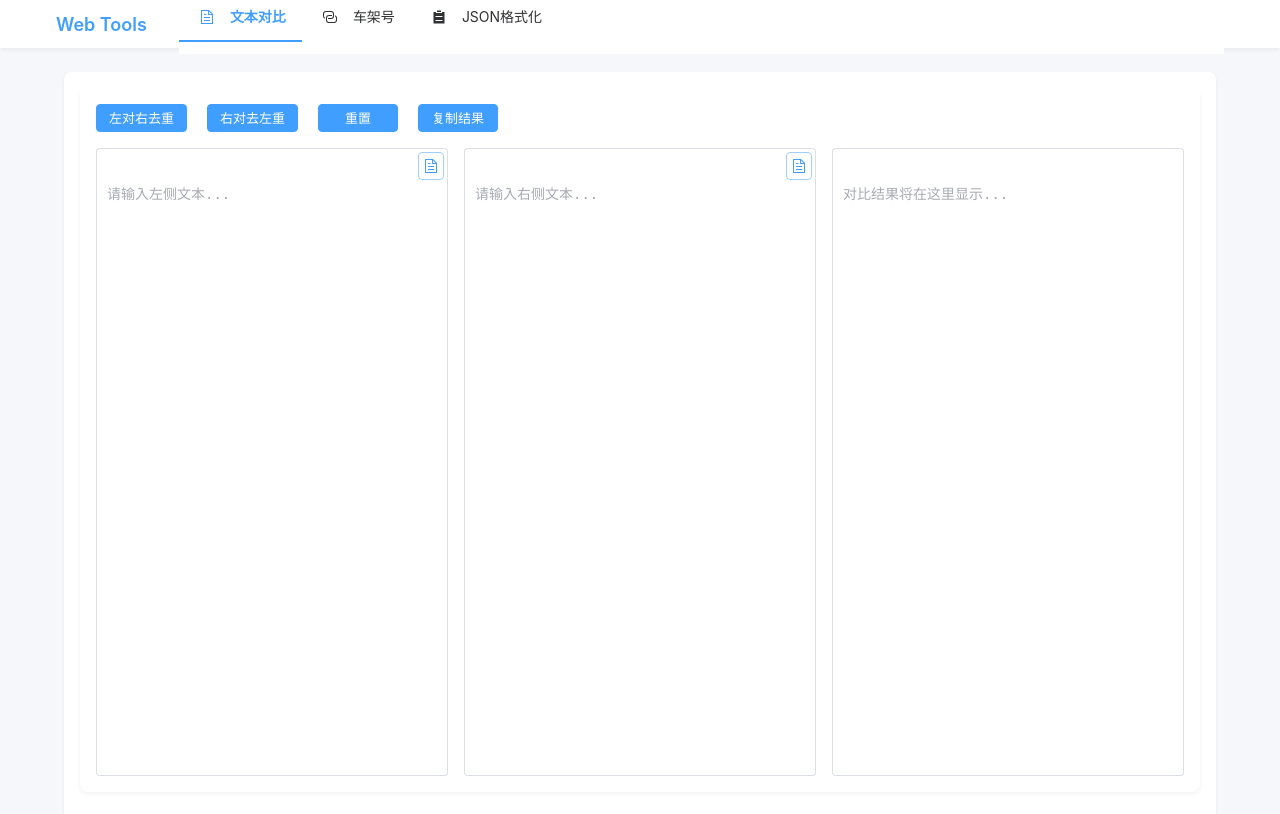
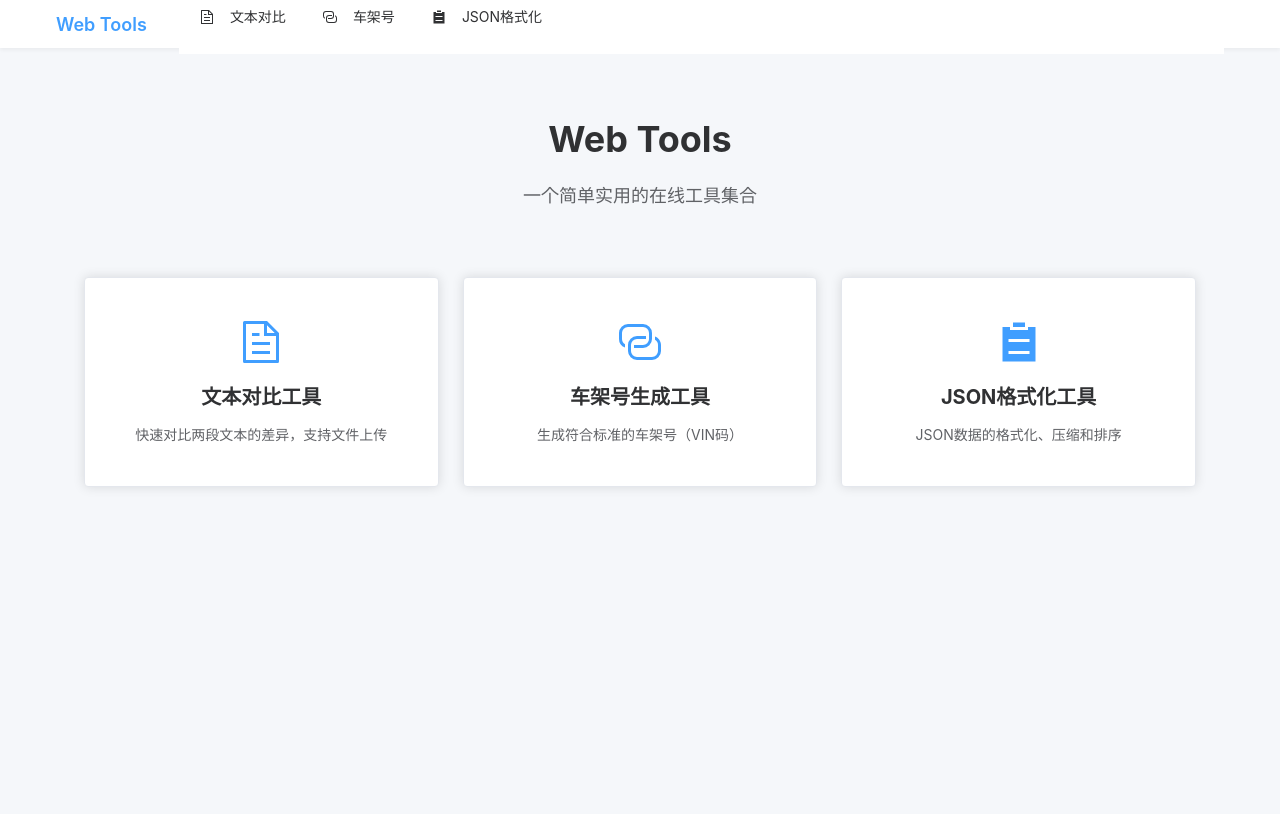
Before and after one commit to model-hub/web-tools, a Vue app: page / in a window 1280 px wide. Before the commit this address led to /compare. Shown: the top 814 px of the page. Built offline with nearby package versions, Linux system fonts and the light colour scheme.

Commit message:
增加首页

```diff
--- a/src/router/index.js
+++ b/src/router/index.js
@@ -1,4 +1,5 @@
-import { createRouter, createWebHistory } from 'vue-router'
+import { createRouter, createWebHashHistory } from 'vue-router'
+import Home from '@/views/Home.vue'
 import Compare from '@/views/Compare.vue'
 import Vin from '@/views/Vin.vue'
 import JsonFormatter from '@/views/JsonFormatter.vue'
@@ -6,7 +7,11 @@ import JsonFormatter from '@/views/JsonFormatter.vue'
 const routes = [
   {
     path: '/',
-    redirect: '/compare'
+    name: 'Home',
+    component: Home,
+    meta: {
+      title: '首页'
+    }
   },
   {
     path: '/compare',
@@ -35,7 +40,7 @@ const routes = [
 ]
 
 const router = createRouter({
-  history: createWebHistory(),
+  history: createWebHashHistory(),
   routes
 })
 
--- /dev/null
+++ b/src/views/Home.vue
@@ -0,0 +1,143 @@
+<template>
+  <div class="home-container">
+    <div class="welcome-section">
+      <h1>Web Tools</h1>
+      <p class="subtitle">一个简单实用的在线工具集合</p>
+    </div>
+
+    <div class="tools-grid">
+      <el-card
+        v-for="tool in tools"
+        :key="tool.path"
+        class="tool-card"
+        @click="navigateTo(tool.path)"
+      >
+        <div class="tool-content">
+          <el-icon class="tool-icon"><component :is="tool.icon" /></el-icon>
+          <h3>{{ tool.title }}</h3>
+          <p>{{ tool.description }}</p>
+        </div>
+      </el-card>
+    </div>
+  </div>
+</template>
+
+<script>
+import { Document, Connection, List } from '@element-plus/icons-vue'
+
+export default {
+  name: 'HomeView',
+  components: {
+    Document,
+    Connection,
+    List
+  },
+  data() {
+    return {
+      tools: [
+        {
+          title: '文本对比工具',
+          path: '/compare',
+          icon: 'Document',
+          description: '快速对比两段文本的差异，支持文件上传'
+        },
+        {
+          title: '车架号生成工具',
+          path: '/vin',
+          icon: 'Connection',
+          description: '生成符合标准的车架号（VIN码）'
+        },
+        {
+          title: 'JSON格式化工具',
+          path: '/json',
+          icon: 'List',
+          description: 'JSON数据的格式化、压缩和排序'
+        }
+      ]
+    }
+  },
+  methods: {
+    navigateTo(path) {
+      this.$router.push(path)
+    }
+  }
+}
+</script>
+
+<style scoped>
+.home-container {
+  max-width: 1200px;
+  margin: 0 auto;
+  padding: 40px 20px;
+}
+
+.welcome-section {
+  text-align: center;
+  margin-bottom: 48px;
+}
+
+.welcome-section h1 {
+  font-size: 36px;
+  color: var(--text-primary);
+  margin-bottom: 16px;
+}
+
+.subtitle {
+  font-size: 18px;
+  color: var(--text-regular);
+}
+
+.tools-grid {
+  display: grid;
+  grid-template-columns: repeat(auto-fit, minmax(300px, 1fr));
+  gap: 24px;
+  padding: 20px 0;
+}
+
+.tool-card {
+  cursor: pointer;
+  transition: all 0.3s ease;
+  height: 100%;
+}
+
+.tool-card:hover {
+  transform: translateY(-5px);
+  box-shadow: var(--box-shadow);
+}
+
+.tool-content {
+  padding: 20px;
+  text-align: center;
+}
+
+.tool-icon {
+  font-size: 48px;
+  color: var(--primary-color);
+  margin-bottom: 16px;
+}
+
+.tool-content h3 {
+  font-size: 20px;
+  color: var(--text-primary);
+  margin-bottom: 12px;
+}
+
+.tool-content p {
+  color: var(--text-regular);
+  line-height: 1.6;
+}
+
+@media (max-width: 768px) {
+  .tools-grid {
+    grid-template-columns: 1fr;
+  }
+
+  .welcome-section h1 {
+    font-size: 28px;
+  }
+
+  .subtitle {
+    font-size: 16px;
+  }
+}
+</style>
```
Also changed, not shown: 1 other file (tests, documents, lock files or other folders).
